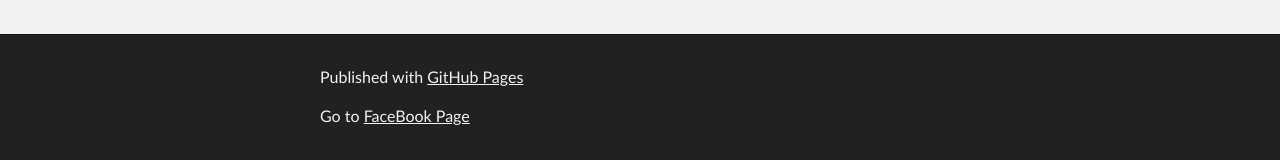
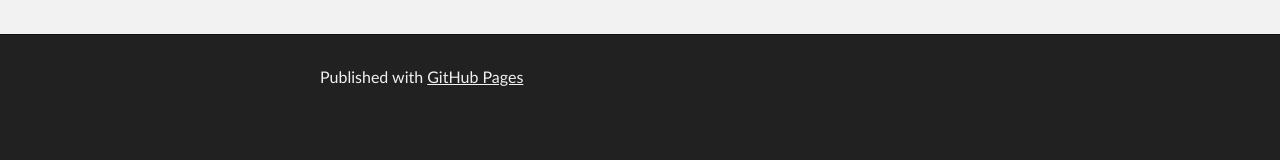
Before and after one commit to jwy0701/jwy0701.github.io, a Jekyll site: the page index.html, which Jekyll copies as it is, in a window 1280 px wide. Shown: the part 1157-1317 px from the top of the page. Built offline with Jekyll 4.4.1, drawn with Linux system fonts in a browser that asks for light colours; after the commit the page ends 1281 px from its top, so only the background shows below that.

Commit message:
Update index.html

```diff
--- a/index.html
+++ b/index.html
@@ -65,7 +65,7 @@ $ git checkout gh-pages
     <div id="footer_wrap" class="outer">
       <footer class="inner">
         <p>Published with <a href="http://pages.github.com">GitHub Pages</a></p>
-        <p>Go to <a href="http://facebook.com/jwy88">FaceBook Page</a></p>
+
       </footer>
     </div>
 
```
